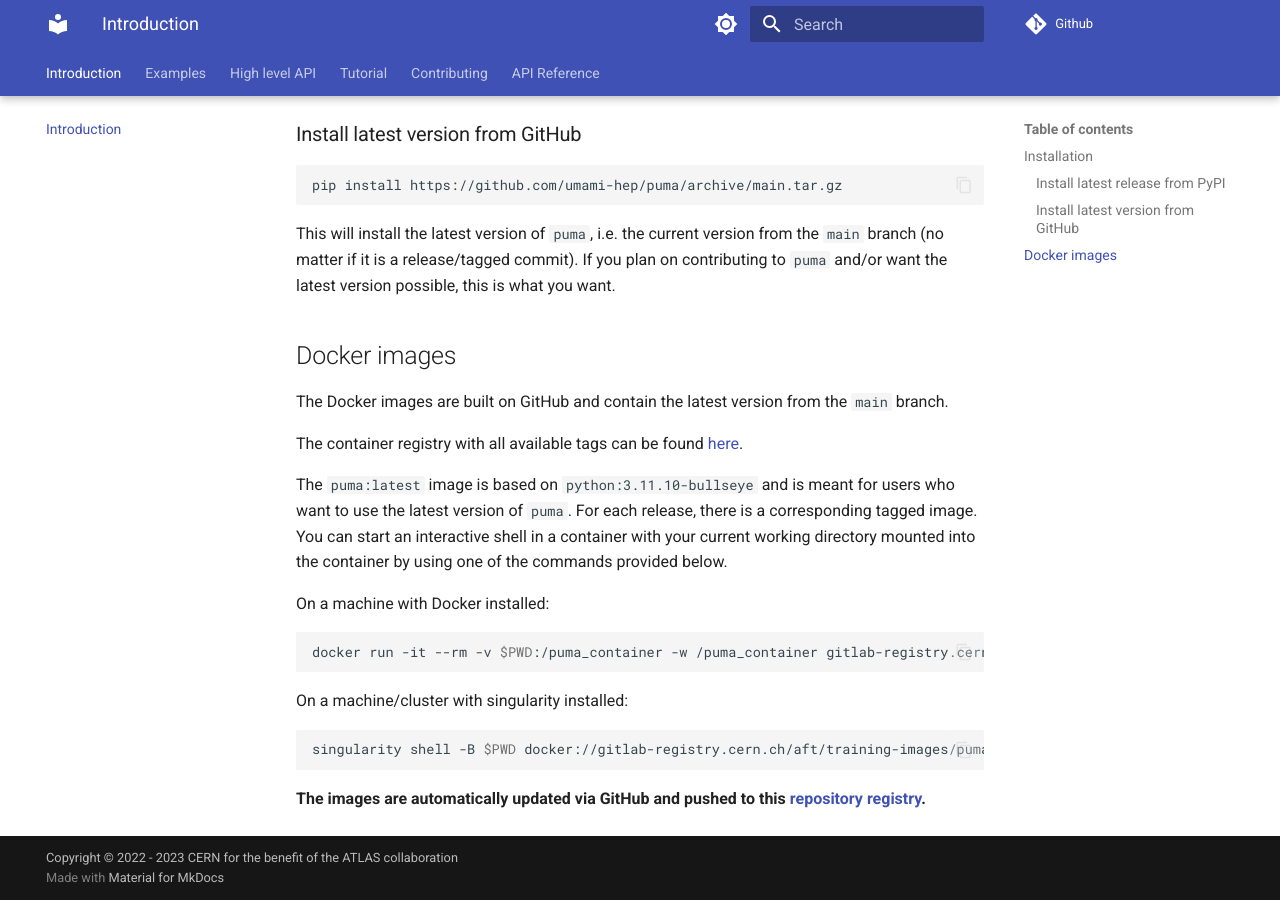
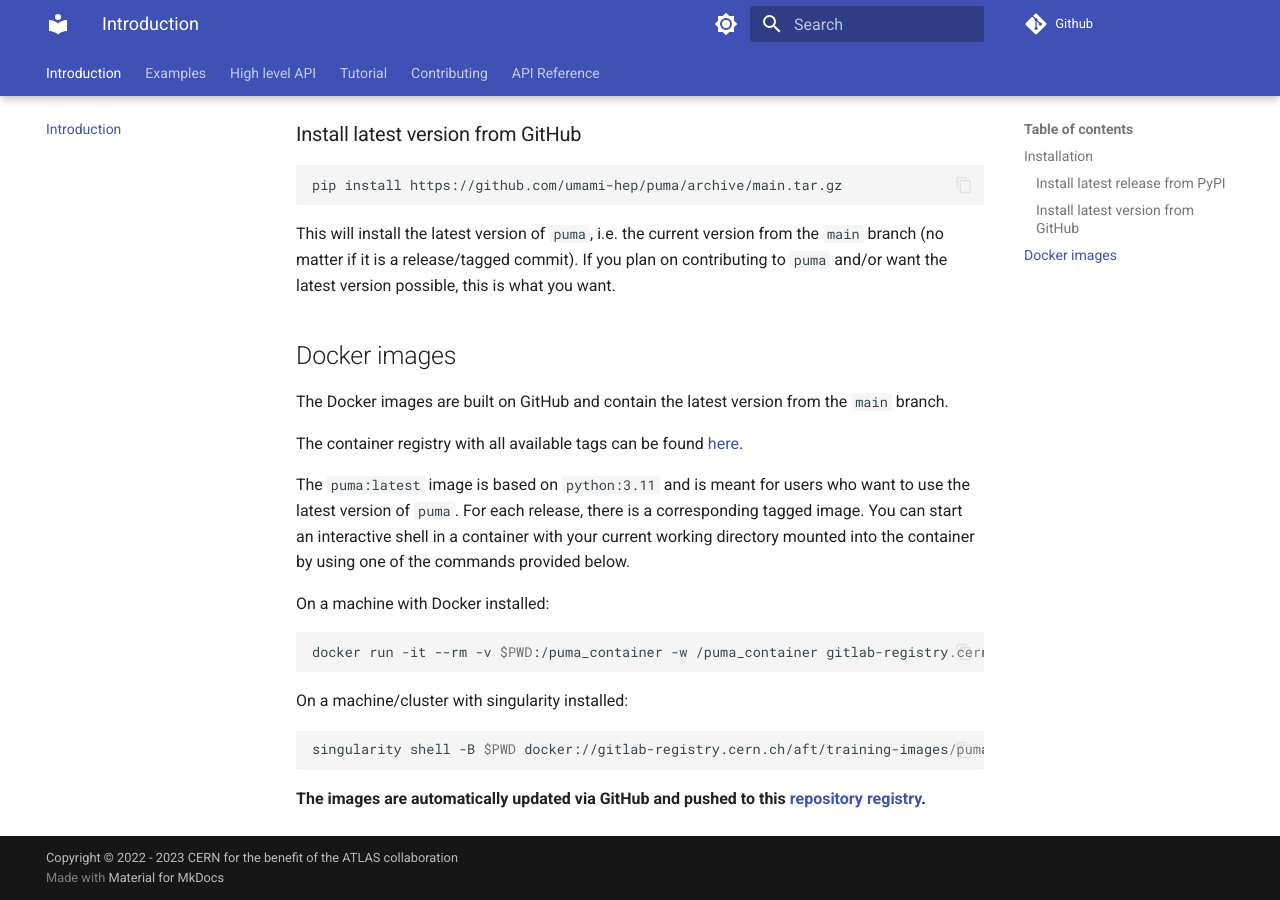
Before and after one commit to umami-hep/puma, an MkDocs documentation site: the page built from docs/index.md, in a window 1280 px wide and 900 px high, scrolled down 704 px. Built offline with MkDocs 1.6.1 and Material for MkDocs 9.7.7, drawn with Linux system fonts in a browser that asks for light colours; comment, search, counter and statistics services are not loaded.

Commit message:
Update python version

```diff
--- a/docs/index.md
+++ b/docs/index.md
@@ -49,7 +49,7 @@
 The container registry with all available tags can be found
 [here](https://gitlab.cern.ch/aft/training-images/puma-images/container_registry/13727).
 
-The `puma:latest` image is based on `python:3.11.10-bullseye` and is meant for users who want to use the latest version of `puma`. For each release, there is a corresponding tagged image.
+The `puma:latest` image is based on `python:3.11` and is meant for users who want to use the latest version of `puma`. For each release, there is a corresponding tagged image.
 You can start an interactive shell in a container with your current working directory
 mounted into the container by using one of the commands provided below.
 
```
Also changed, not shown: README.md (+1 -1 lines), 2 other files.
